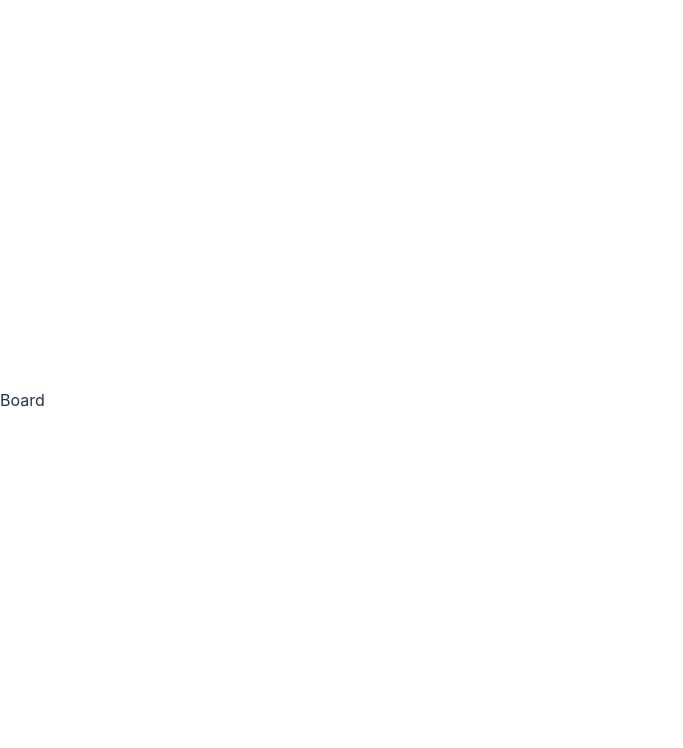
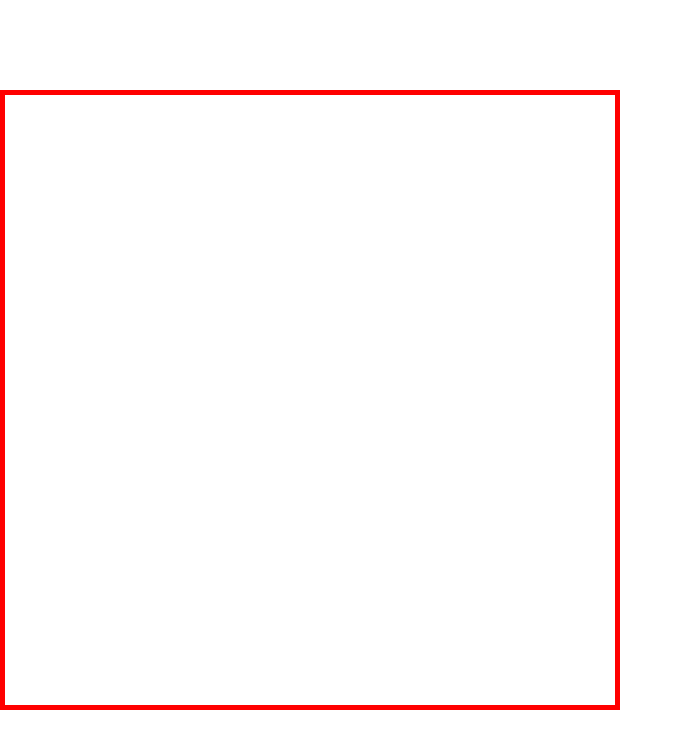
Before and after one commit to redgsenal/games-of-the-general, a React (Vite) app: page / in a window 1280 px wide. Shown: the top 748 px of the page, without its empty margins (0-683 px from the left). Built offline with nearby package versions, Linux system fonts and the light colour scheme.

Commit message:
update board, squares and build pieces

```diff
--- a/src/App.tsx
+++ b/src/App.tsx
@@ -2,7 +2,7 @@ import Board from "./components/Board";
 import Piece from "./components/Piece";
 
 function App() {
-  const pieceProps = {
+  /*  const pieceProps = {
     name: "Private",
     rankValue: 1,
     pieceValue: 1,
@@ -10,13 +10,11 @@ function App() {
       x: 1,
       y: 1,
     },
-  };
+  }; */
 
   return (
-    <>
-      <Board />
-      <Piece {...pieceProps} />
-    </>
+    <Board />
+    /* <Piece {...pieceProps} /> */
   );
 }
 
--- /dev/null
+++ b/src/assets/styles/board.css
@@ -0,0 +1,9 @@
+.game-board{
+    border: 5px solid red;
+    padding: 5px;
+    min-width: 600px;
+    min-height: 600px;
+    display: block;
+    margin: auto;
+
+}
--- a/src/components/Board.tsx
+++ b/src/components/Board.tsx
@@ -1,5 +1,38 @@
+import Square from "./Square";
+
 const Board = () => {
-  return <div>Board</div>;
+  const SQUARES = [];
+  const ROWS = 8; // 8 rows
+  const COLS = 9; // 9 cols
+
+  // build the 8 x 9 squares on the board
+  // start from bottom left to top right (a1...i8)
+  let index = 0;
+  for (let r = 0; r < ROWS; r++) {
+    for (let c = 0; c < COLS; c++) {
+      index++;
+      let row = r + 1;
+      let col = c + 1;
+      let position = { x: row, y: col };
+      let letter = String.fromCharCode(96 + col);
+      let id = letter + "" + row; // a -> col, 1 -> row
+      // console.log("row:", row);
+      // console.log("letter:", letter);
+      const squareItem = { id, index, position };
+      const square = <Square {...squareItem} />;
+      SQUARES.push(
+        <div className="game-square" key={`${id}`}>
+          {square}
+        </div>
+      );
+    }
+  }
+
+  return (
+    <>
+      <div className="game-board">{SQUARES}</div>
+    </>
+  );
 };
 
 export default Board;
--- a/src/components/Piece.tsx
+++ b/src/components/Piece.tsx
@@ -1,3 +1,5 @@
+import { PieceProps } from "../interfaces/PieceProps";
+
 const Piece = (pieceProps: PieceProps) => {
   return <>{console.log(pieceProps)}</>;
 };
--- /dev/null
+++ b/src/components/Square.tsx
@@ -0,0 +1,7 @@
+import { SquareProps } from "../interfaces/SquareProps";
+
+const Square = (squareProps: SquareProps) => {
+  return <>{console.log(squareProps)}</>;
+};
+
+export default Square;
--- a/src/interfaces/PositionProps.tsx
+++ b/src/interfaces/PositionProps.tsx
@@ -1,4 +1,4 @@
-interface PositionProps {
-  x: number;
-  y: number;
+export interface PositionProps {
+  x?: -1 | number;
+  y?: -1 | number;
 }
--- /dev/null
+++ b/src/interfaces/SquareProps.tsx
@@ -0,0 +1,13 @@
+import { PieceProps } from "./PieceProps";
+import { PositionProps } from "./PositionProps";
+
+export interface SquareProps {
+  id: string;
+  index: 0 | number;
+  position: PositionProps;
+  color?: "black" | string;
+  border?: "white" | string;
+  width?: 10 | number;
+  height?: 10 | number;
+  piece?: PieceProps;
+}
--- a/src/main.tsx
+++ b/src/main.tsx
@@ -2,6 +2,7 @@ import React from "react";
 import ReactDOM from "react-dom/client";
 import App from "./App.tsx";
 import "./index.css";
+import "./assets/styles/board.css";
 
 ReactDOM.createRoot(document.getElementById("root")!).render(
   <React.StrictMode>
```
Also changed, not shown: src/interfaces/BoardProps.tsx (added, +7 -0 lines), src/interfaces/PieceProps.tsx (+6 -4 lines), src/interfaces/PlayerProps.tsx (added, +12 -0 lines).
